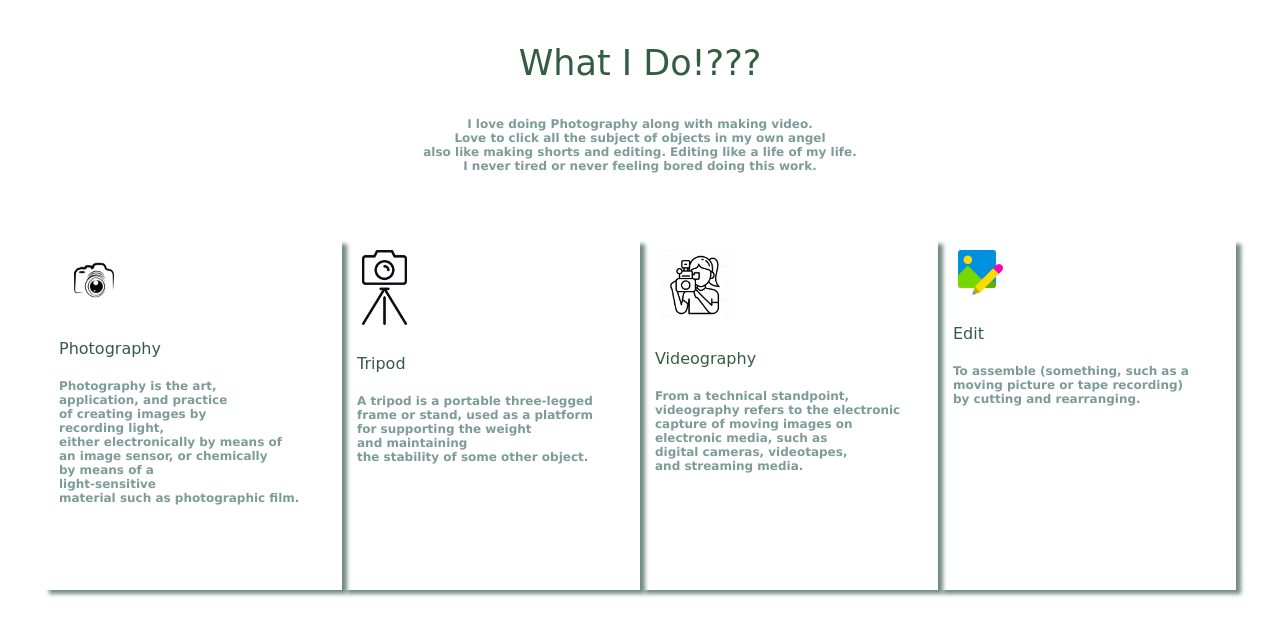
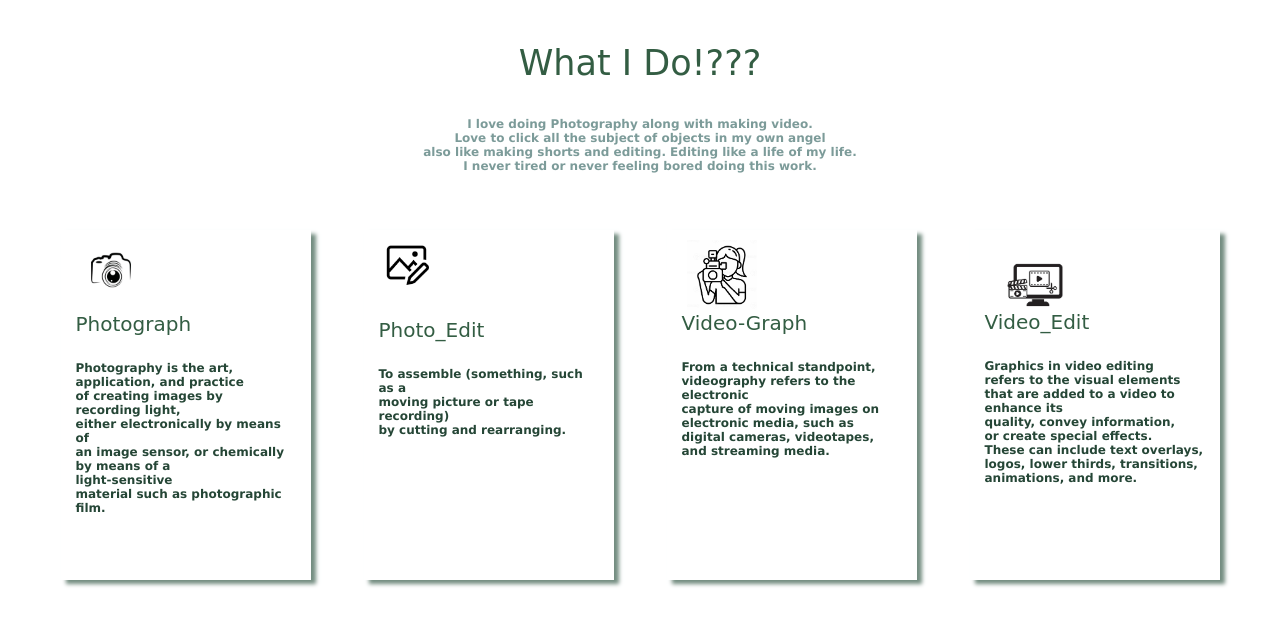
Before and after one commit to ShazedaOni/Portfolio-Tanji, a plain HTML site: page index.html in a window 1280 px wide. Shown: the part 4107-4741 px from the top of the page. Drawn offline with nearby package versions, Linux system fonts and the light colour scheme.

Commit message:
what updated

```diff
--- a/index.html
+++ b/index.html
@@ -102,23 +102,24 @@
            <div class="what">
             <div class="work">
                 <img width="60" src="images/camera icon.jpg" alt="">
-                <h3 class="section-title">Photography</h3>
+                <h3 style="margin-top: -0.4px;"class="section-title">Photograph</h3>
                 <p class="section-description">Photography is the art, <br> application, and practice <br> of creating images by <br> recording light, <br> either electronically by means of <br> an image sensor, or chemically <br> by means of a <br> light-sensitive <br> material such as photographic film.</p>
             </div>
             <div class="work">
-                <img width="45" src="images/tripod.png" alt="">
-                <h3 class="section-title">Tripod</h3>
-                <p class="section-description">A tripod is a portable three-legged <br>frame or stand, used as a platform <br> for supporting the weight <br>and maintaining <br> the stability of some other object.</p>
+                <img width="45" src="images/photo dit.png" alt="">
+                <h3  class="section-title">Photo_Edit</h3>
+                <p class="section-description">To assemble (something, such as a <br> moving picture or tape recording) <br> by cutting and rearranging.</p>
             </div>
+
             <div class="work">
                 <img width="70" src="images/videographer.png" alt="">
-                <h3 class="section-title">Videography</h3>
+                <h3 style="margin-top: -12px;" class="section-title">Video-Graph</h3>
                 <p class="section-description">From a technical standpoint, <br> videography refers to the electronic <br> capture of moving images on <br> electronic media, such as <br> digital cameras, videotapes, <br> and streaming media.</p>
             </div>
             <div class="work">
-                <img width="45" src="images/edit.png" alt="">
-                <h3 class="section-title">Edit</h3>
-                <p class="section-description">To assemble (something, such as a <br> moving picture or tape recording) <br> by cutting and rearranging.</p>
+                <img  width="90" src="images/video-edit.jpg" alt="">
+                <h3 style="margin-top: -33px;"  class="section-title">Video_Edit</h3>
+                <p class="section-description">Graphics in video editing <br> refers to the visual elements <br> that are added to a video to enhance its <br> quality, convey information, <br> or create special effects. <br> These can include text overlays, <br> logos, lower thirds, transitions, <br>animations, and more.</p>
             </div>
            </div>
         </section>
--- a/style.css
+++ b/style.css
@@ -218,17 +218,18 @@ nav>ul>li>a {
     color: #09444088;
 }
 .work h3 {
-    font-size: 16px;
+    font-size: 20px;
     padding-left: 15px;
 }
 .work p {
     align-items: left;
     text-align: left;
+    color: #254636;
 }
 .what {
     display: flex;
     justify-content: space-around;
-    padding: 40px;
+    padding: 30px;
     align-items: center;
     text-align: center;
     box-sizing: border-box;
@@ -241,7 +242,7 @@ nav>ul>li>a {
     border: 0 auto;
     margin: 0 auto;
     box-shadow: 5px 4px 4px rgb(115, 141, 128);
-    width: 300px;
+    width: 250px;
     height: 350px;
 }
 .work img {
```
Also changed, not shown: images/photo dit.png (added), images/video-edit.jpg (added).
